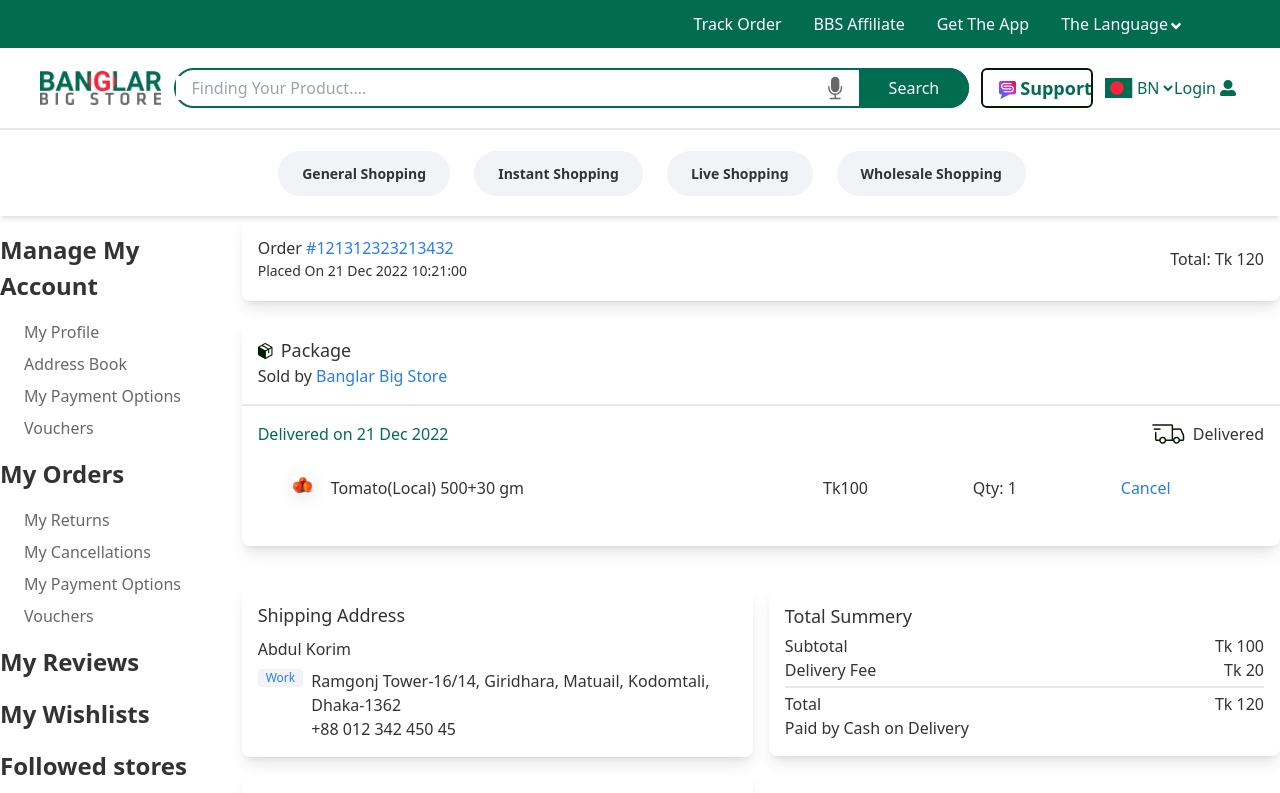
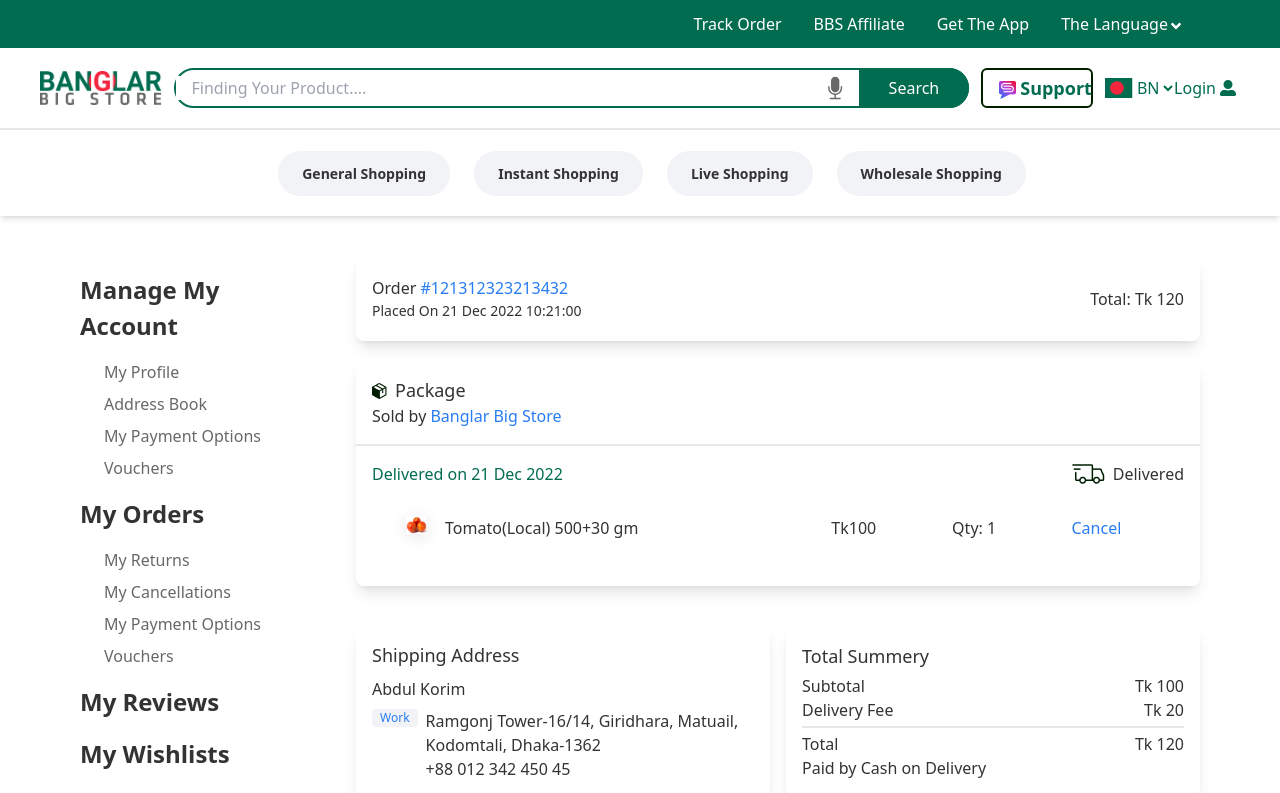
Before and after one commit to kowsar-mahmud-remon/Frontend-2, a Next.js app: page /orderDetails in a window 1280 px wide. Shown: the top 793 px of the page. Built offline with nearby package versions, Linux system fonts and the light colour scheme.

Commit message:
accountLayout with order details

```diff
--- a/components/myOrderDetails/myOrderDetails.js
+++ b/components/myOrderDetails/myOrderDetails.js
@@ -28,7 +28,7 @@ const MyOrderDetails = () => {
   };
 
   return (
-    <div className="w-full">
+    <div className="w-full pl-5">
       <div className="flex justify-between items-center px-4 py-5 shadow-lg rounded-lg">
         <div className="">
           <h3 className="font-[500]">
--- a/pages/myOrders/index.js
+++ b/pages/myOrders/index.js
@@ -4,7 +4,7 @@ const index = () => {
 
 
     return (
-        <div>
+        <div className="">
            <MyOrder></MyOrder>
         </div>
 
--- a/pages/orderDetails/index.js
+++ b/pages/orderDetails/index.js
@@ -1,11 +1,14 @@
-import ManageAccoutSideBar from "../../components/ManageAccoutSideBar/ManageAccoutSideBar";
+import ManageAccountLayout from "../../components/ManageAccoutSideBar/ManageAccountLayout";
+
 import MyOrderDetails from "../../components/myOrderDetails/myOrderDetails";
 
 const index = () => {
   return (
-    <div className="flex">
-      <ManageAccoutSideBar></ManageAccoutSideBar>
+    <div className=" mt-10 mx-16">
+      <ManageAccountLayout>
+
       <MyOrderDetails />
+      </ManageAccountLayout>
     </div>
   );
 };
```
